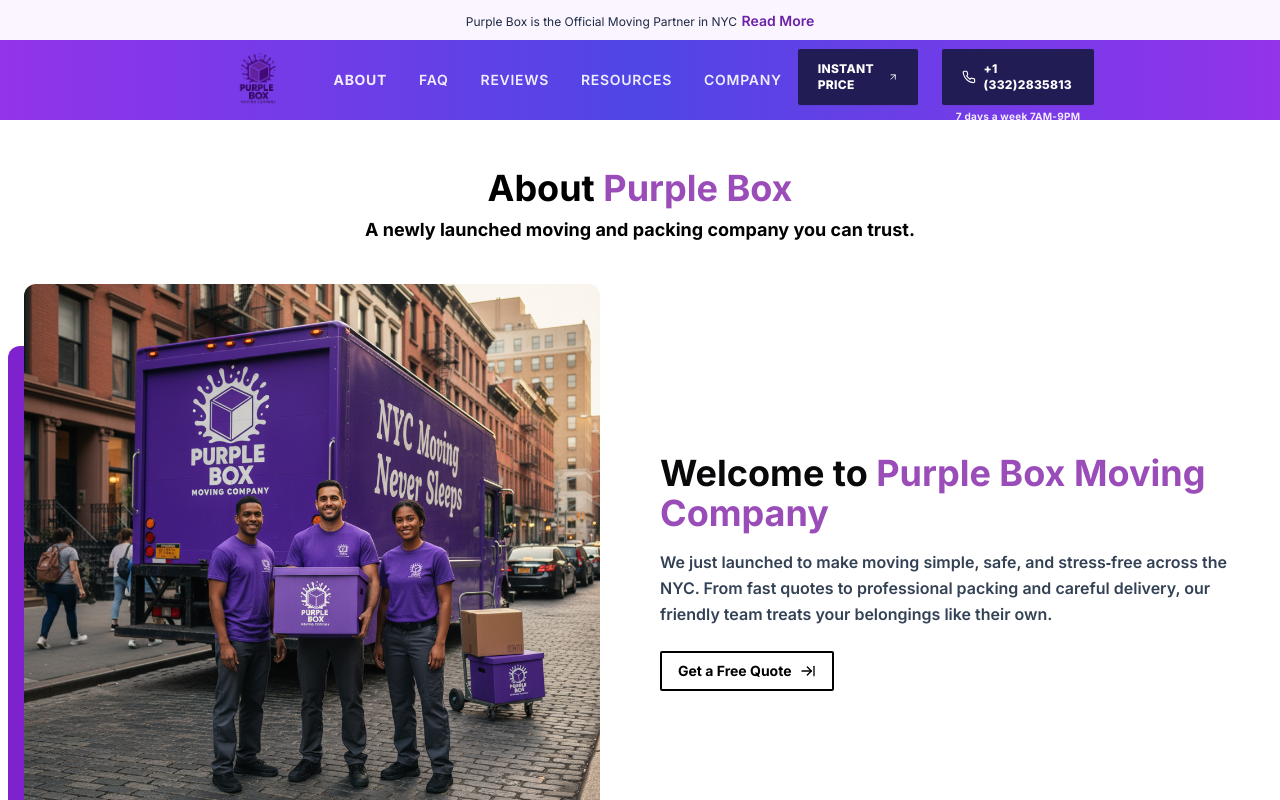
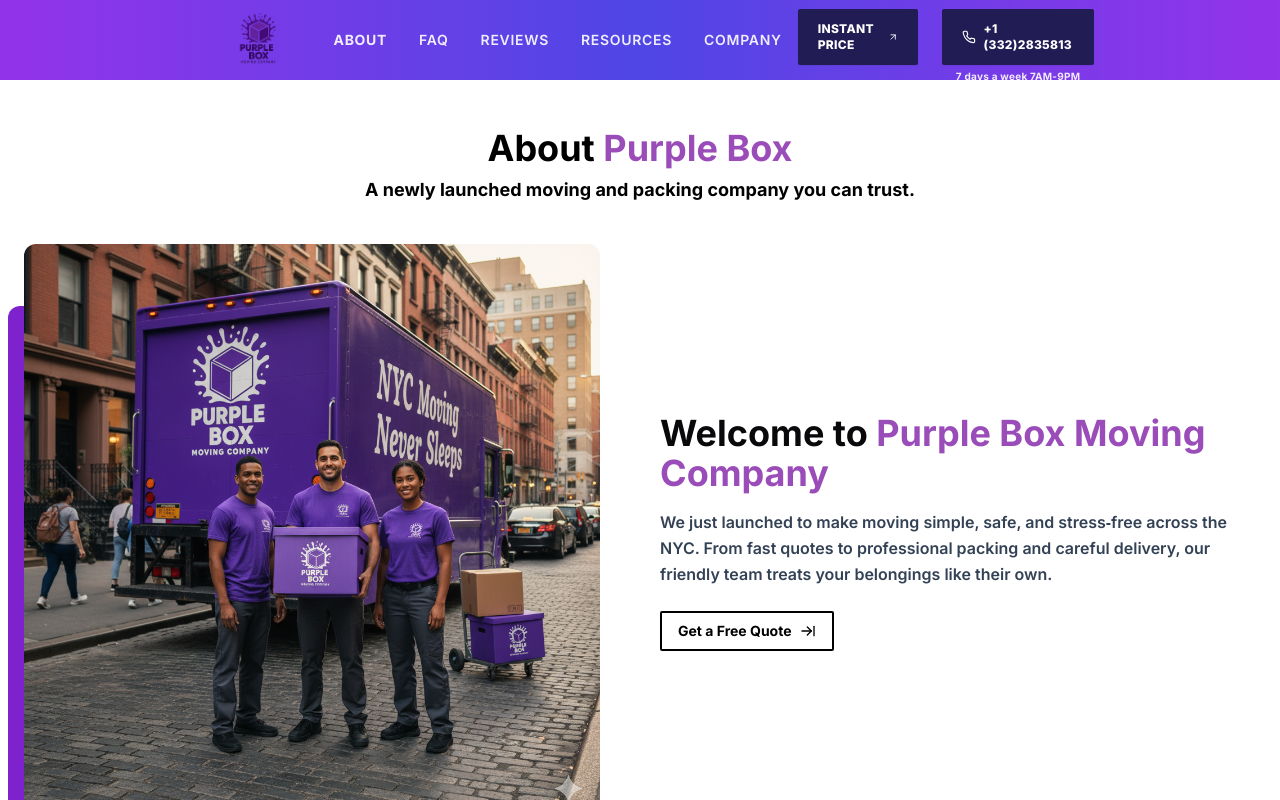
Before and after one commit to Mazhar88897/Purple-Box-Moving-Company, a Next.js app: page /main/about in a window 1280 px wide. Shown: the top 800 px of the page. Built offline with nearby package versions, Linux system fonts and the light colour scheme.

Commit message:
latest 2

```diff
--- a/components/screens/AnnouncementStrip.tsx
+++ b/components/screens/AnnouncementStrip.tsx
@@ -4,15 +4,16 @@
 
 export default function AnnouncementStrip() {
   return (
-    <div className="w-full bg-purple-50 ">
-      <div className="container mx-auto px-2 sm:px-14 py-2 text-center">
-        <span className="text-xs text-[#1f2a44]">
-          Purple Box is the Official Moving Partner in NYC
-        </span>{" "}
-        <Link href="/main/about" className="text-sm font-semibold text-purple-800 hover:text-pink-700">
-          Read More
-        </Link>
-      </div>
-    </div>
+    // <div className="w-full bg-purple-50 ">
+    //   <div className="container mx-auto px-2 sm:px-14 py-2 text-center">
+    //     <span className="text-xs text-[#1f2a44]">
+    //       Purple Box is the Official Moving Partner in NYC
+    //     </span>{" "}
+    //     <Link href="/main/about" className="text-sm font-semibold text-purple-800 hover:text-pink-700">
+    //       Read More
+    //     </Link>
+    //   </div>
+    // </div>
+    <></>
   )
 }
```
